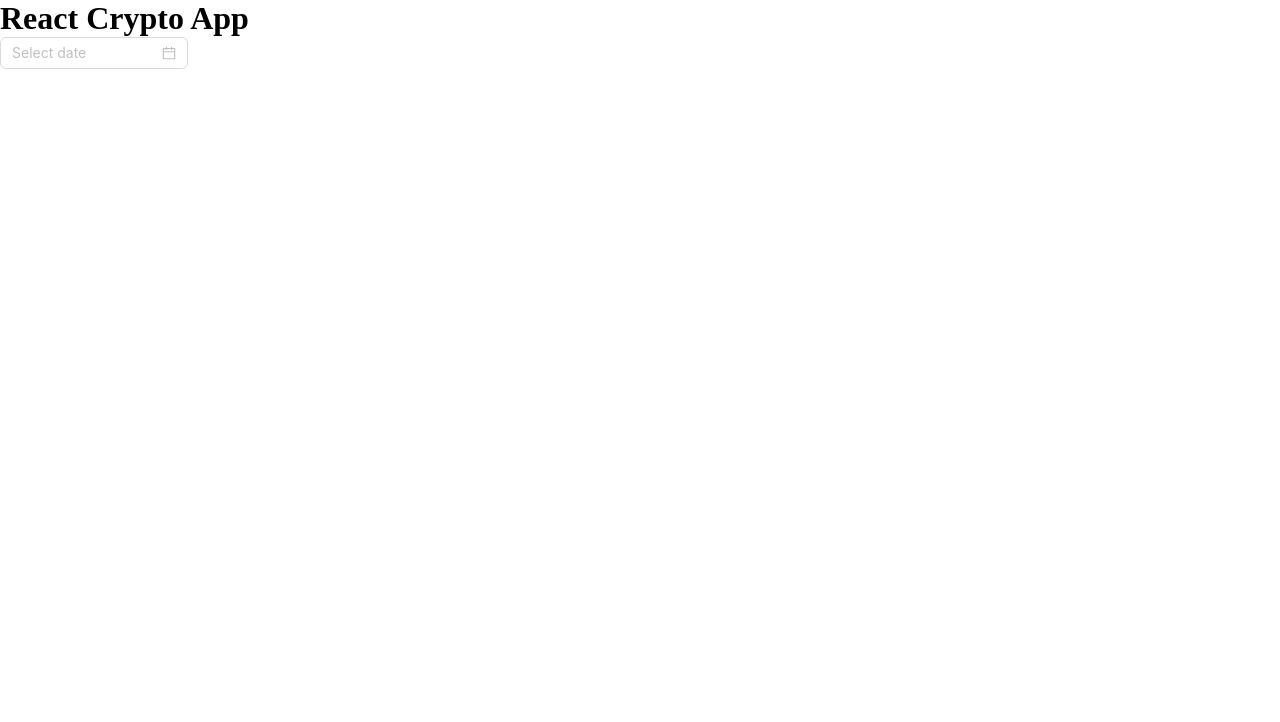
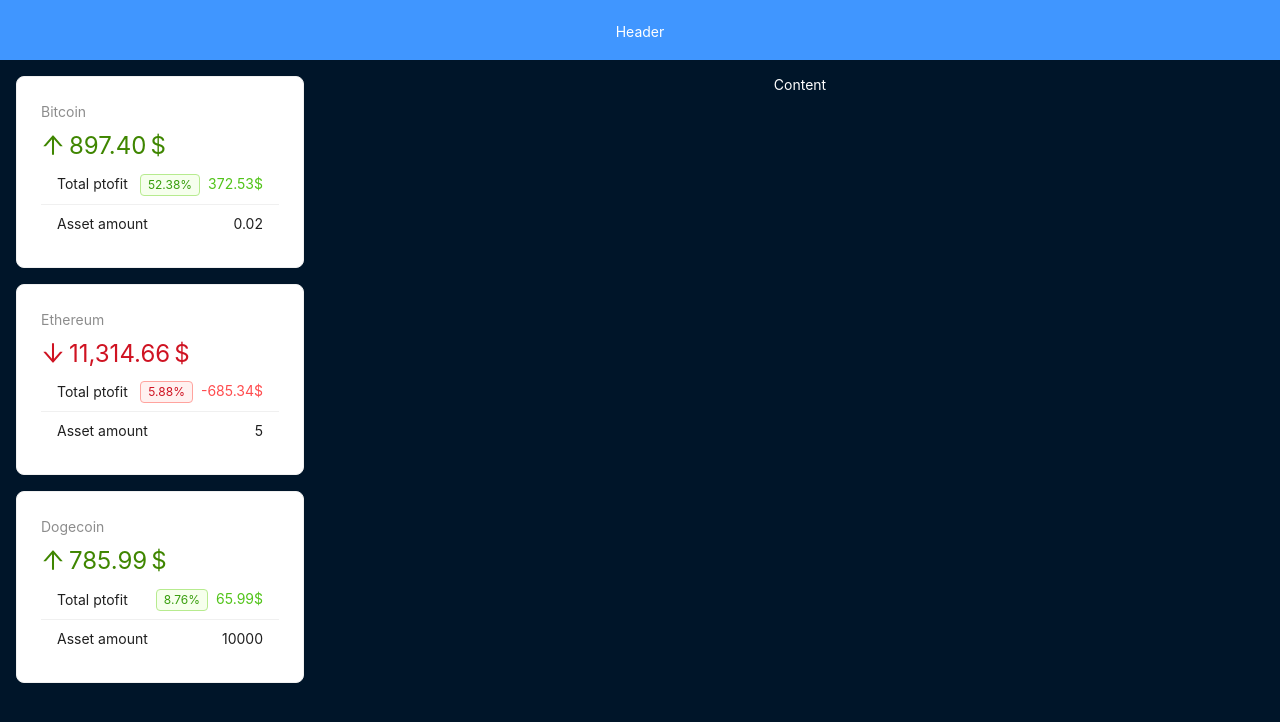
Before and after one commit to Dzhaman-Nazarii/react-crypto-app, a React (Vite) app: page / in a window 1280 px wide. Shown: the top 722 px of the page. Built offline with nearby package versions, Linux system fonts and the light colour scheme.

Commit message:
create sider and add coins

```diff
--- a/src/App.jsx
+++ b/src/App.jsx
@@ -1,10 +1,16 @@
-import { DatePicker } from "antd";
+import { Layout } from 'antd';
+import Header from './components/layout/Header';
+import Sider from './components/layout/Sider';
+import Content from './components/layout/Content';
 
 export default function App() {
 	return (
-		<>
-			<h1>React Crypto App</h1>
-			<DatePicker />
-		</>
+	<Layout>
+      <Header/>
+      <Layout>
+        <Sider/>
+        <Content/>
+      </Layout>
+    </Layout>
 	);
 }
--- /dev/null
+++ b/src/api.js
@@ -0,0 +1,17 @@
+import { cryptoAssets, cryptoData } from "./data";
+
+export function fetchCrypto() {
+	return new Promise(resolve => {
+		setTimeout(() => {
+			resolve(cryptoData)
+		}, 1)
+	})
+}
+
+export function fetchAssets() {
+	return new Promise(resolve => {
+		setTimeout(() => {
+			resolve(cryptoAssets)
+		}, 1)
+	})
+}
--- /dev/null
+++ b/src/components/layout/Content.jsx
@@ -0,0 +1,15 @@
+import { Layout } from "antd";
+
+const contentStyle = {
+	textAlign: 'center',
+	minHeight: 'calc(100vh - 60px)',
+	color: '#fff',
+	backgroundColor: '#001529',
+	padding: '1rem',
+  };
+
+export default function Content() {
+	return (
+		<Layout.Content style={contentStyle}>Content</Layout.Content>
+	)
+}
--- /dev/null
+++ b/src/components/layout/Header.jsx
@@ -0,0 +1,14 @@
+import { Layout } from "antd";
+
+const headerStyle = {
+	textAlign: "center",
+	color: "#fff",
+	height: 60,
+	paddingInline: 48,
+	lineHeight: "64px",
+	backgroundColor: "#4096ff",
+};
+
+export default function Header() {
+	return <Layout.Header style={headerStyle}>Header</Layout.Header>;
+}
--- /dev/null
+++ b/src/components/layout/Sider.jsx
@@ -0,0 +1,128 @@
+import { useEffect, useState } from "react";
+import { Layout, Card, Statistic, List, Typography, Spin, Tag } from "antd";
+import { ArrowDownOutlined, ArrowUpOutlined } from "@ant-design/icons";
+import { fetchCrypto, fetchAssets } from "../../api";
+import { percentDifference, capitalize } from "../../utils";
+
+const siderStyle = {
+	padding: "1rem",
+};
+
+const data = [
+	"Racing car sprays burning fuel into crowd.",
+	"Japanese princess to wed commoner.",
+	"Australian walks 100km after outback crash.",
+	"Man charged over missing wedding girl.",
+	"Los Angeles battles huge wildfires.",
+];
+
+export default function Sider() {
+	const [loading, setLoading] = useState(false);
+	const [crypto, setCrypto] = useState([]);
+	const [assets, setAssets] = useState([]);
+
+	useEffect(() => {
+		async function preload() {
+			setLoading(true);
+			const { result } = await fetchCrypto();
+			const assets = await fetchAssets();
+			setAssets(
+				assets.map((asset) => {
+					const coin = result.find((c) => c.id === asset.id);
+					return {
+						grow: asset.price < coin.price,
+						growPercent: percentDifference(asset.price, coin.price),
+						totalAmount: asset.amount * coin.price,
+						totalProfit:
+							asset.amount * coin.price -
+							asset.amount * asset.price,
+						...asset,
+					};
+				})
+			);
+			setCrypto(result);
+			setLoading(false);
+		}
+		preload();
+	}, []);
+
+	if (loading) {
+		return <Spin fullscreen />;
+	}
+
+	return (
+		<Layout.Sider
+			width="25%"
+			style={siderStyle}>
+			{assets.map((asset) => (
+				<Card
+					key={asset.id}
+					style={{ marginBottom: "1rem" }}>
+					<Statistic
+						title={capitalize(asset.id)}
+						value={asset.totalAmount}
+						precision={2}
+						valueStyle={{
+							color: asset.grow ? "#3f8600" : "#cf1322",
+						}}
+						prefix={
+							asset.grow ? (
+								<ArrowUpOutlined />
+							) : (
+								<ArrowDownOutlined />
+							)
+						}
+						suffix="$"
+					/>
+					<List
+						size="small"
+						dataSource={[
+							{
+								title: "Total ptofit",
+								value: asset.totalProfit,
+								withTag: true,
+							},
+							{
+								title: "Asset amount",
+								value: asset.amount,
+								isPlain: true,
+							},
+							// { title: "Difference", value: asset.growPercent },
+						]}
+						renderItem={(item) => (
+							<List.Item>
+								<span>{item.title}</span>
+								<span>
+									{item.withTag && <Tag color={asset.grow ? 'green' : 'red'}>{asset.growPercent}%</Tag>}
+									{item.isPlain && <span>{item.value}</span>}
+									{!item.isPlain && (
+										<Typography.Text
+											type={
+												asset.grow
+													? "success"
+													: "danger"
+											}>
+											{item.value.toFixed(2)}$
+										</Typography.Text>
+									)}
+								</span>
+							</List.Item>
+						)}
+					/>
+				</Card>
+			))}
+			{/* <Card>
+				<Statistic
+					title="Idle"
+					value={9.3}
+					precision={2}
+					valueStyle={{
+						color: "#cf1322",
+					}}
+					prefix={<ArrowDownOutlined />}
+					suffix="%"
+				/>
+			</Card> */}
+		</Layout.Sider>
+	);
+}
--- a/src/data.js
+++ b/src/data.js
@@ -622,4 +622,10 @@
 		price: 2400,
 		date: new Date(),
 	},
+	{
+		id: "dogecoin",
+		amount: 10000,
+		price: 0.072,
+		date: new Date(),
+	},
 ];
--- /dev/null
+++ b/src/utils.js
@@ -0,0 +1,7 @@
+export function percentDifference(a,b) {
+	return +(100 * Math.abs((a-b) / ((a + b) / 2))).toFixed(2)
+  }
+
+export function capitalize(string) {
+	return string.charAt(0).toUpperCase() + string.substr(1);
+}
```
